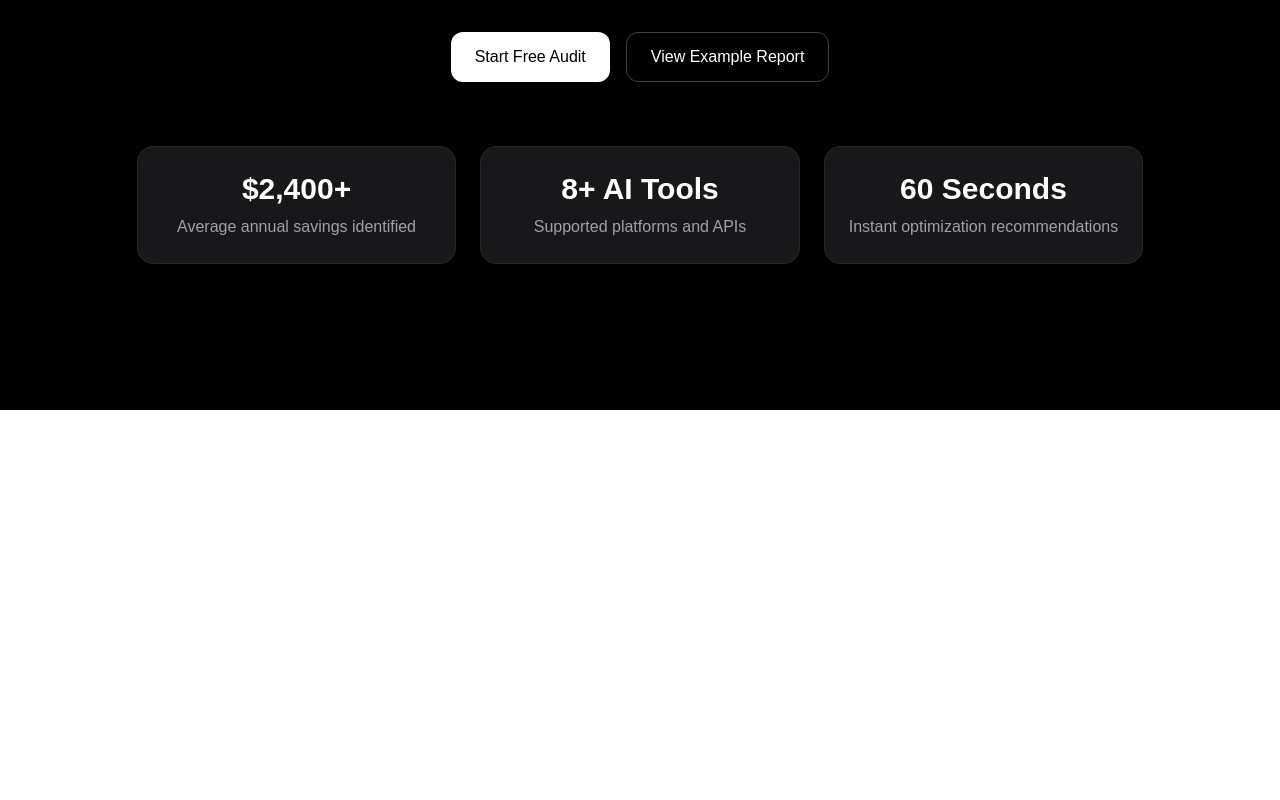
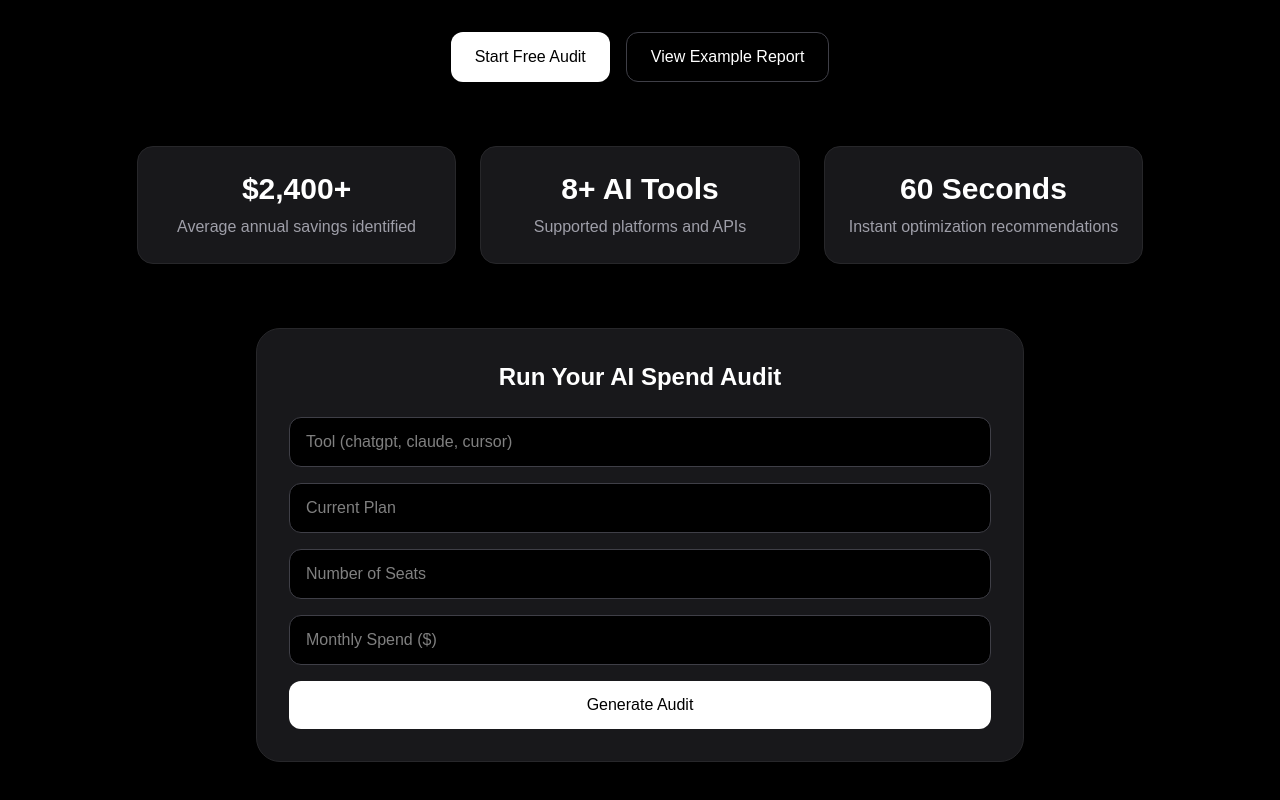
Before and after one commit to ShrutiUghade/-ai-spend-audit, a Next.js app: page / in a window 1280 px wide. Shown: the part 390-1190 px from the top of the page. Before the commit the page ends 800 px from the top, so only its background shows below. Built offline with nearby package versions, Linux system fonts and the light colour scheme.

Commit message:
feat: add interactive audit form and results UI

```diff
--- a/app/page.tsx
+++ b/app/page.tsx
@@ -1,3 +1,4 @@
+import AuditForm from "@/components/audit-form";
 export default function Home() {
   return (
     <main className="min-h-screen bg-black text-white">
@@ -47,6 +48,7 @@ export default function Home() {
             </p>
           </div>
         </div>
+     <AuditForm />
       </section>
     </main>
   );
--- /dev/null
+++ b/components/audit-form.tsx
@@ -0,0 +1,112 @@
+"use client";
+
+import { useState } from "react";
+import { useForm } from "react-hook-form";
+import { generateAudit } from "@/lib/audit-engine";
+
+type FormData = {
+  tool: string;
+  plan: string;
+  seats: number;
+  monthlySpend: number;
+};
+
+export default function AuditForm() {
+  const [result, setResult] = useState<any>(null);
+
+  const {
+    register,
+    handleSubmit,
+    reset,
+  } = useForm<FormData>();
+
+  const onSubmit = (data: FormData) => {
+    const audit = generateAudit({
+      tool: data.tool,
+      plan: data.plan,
+      seats: Number(data.seats),
+      monthlySpend: Number(data.monthlySpend),
+    });
+
+    setResult(audit);
+  };
+
+  return (
+    <div className="mt-16 w-full max-w-3xl rounded-3xl border border-zinc-800 bg-zinc-900 p-8">
+      <h2 className="mb-6 text-2xl font-bold">
+        Run Your AI Spend Audit
+      </h2>
+
+      <form
+        onSubmit={handleSubmit(onSubmit)}
+        className="grid gap-4"
+      >
+        <input
+          {...register("tool")}
+          placeholder="Tool (chatgpt, claude, cursor)"
+          className="rounded-xl border border-zinc-700 bg-black px-4 py-3"
+        />
+
+        <input
+          {...register("plan")}
+          placeholder="Current Plan"
+          className="rounded-xl border border-zinc-700 bg-black px-4 py-3"
+        />
+
+        <input
+          type="number"
+          {...register("seats")}
+          placeholder="Number of Seats"
+          className="rounded-xl border border-zinc-700 bg-black px-4 py-3"
+        />
+
+        <input
+          type="number"
+          {...register("monthlySpend")}
+          placeholder="Monthly Spend ($)"
+          className="rounded-xl border border-zinc-700 bg-black px-4 py-3"
+        />
+
+        <button
+          type="submit"
+          className="rounded-xl bg-white px-6 py-3 font-medium text-black"
+        >
+          Generate Audit
+        </button>
+      </form>
+
+      {result && (
+        <div className="mt-8 rounded-2xl border border-zinc-700 bg-black p-6">
+          <h3 className="text-2xl font-bold">
+            Audit Results
+          </h3>
+
+          <div className="mt-4 space-y-2 text-zinc-300">
+            <p>
+              Current Spend: ${result.currentSpend}
+            </p>
+
+            <p>
+              Recommended Spend: $
+              {result.recommendedSpend}
+            </p>
+
+            <p>
+              Monthly Savings: $
+              {result.monthlySavings}
+            </p>
+
+            <p>
+              Annual Savings: $
+              {result.annualSavings}
+            </p>
+
+            <p className="pt-4 font-medium text-white">
+              {result.recommendation}
+            </p>
+          </div>
+        </div>
+      )}
+    </div>
+  );
+}
```
